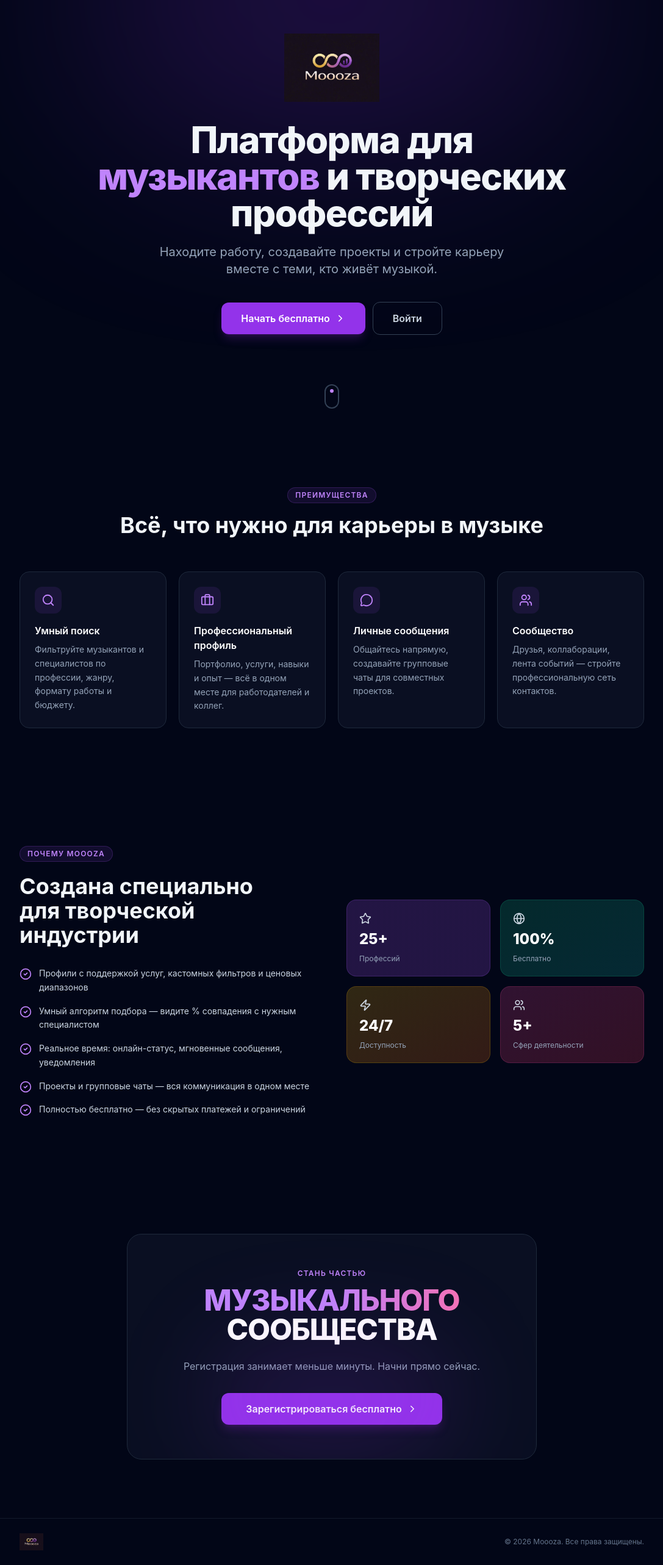
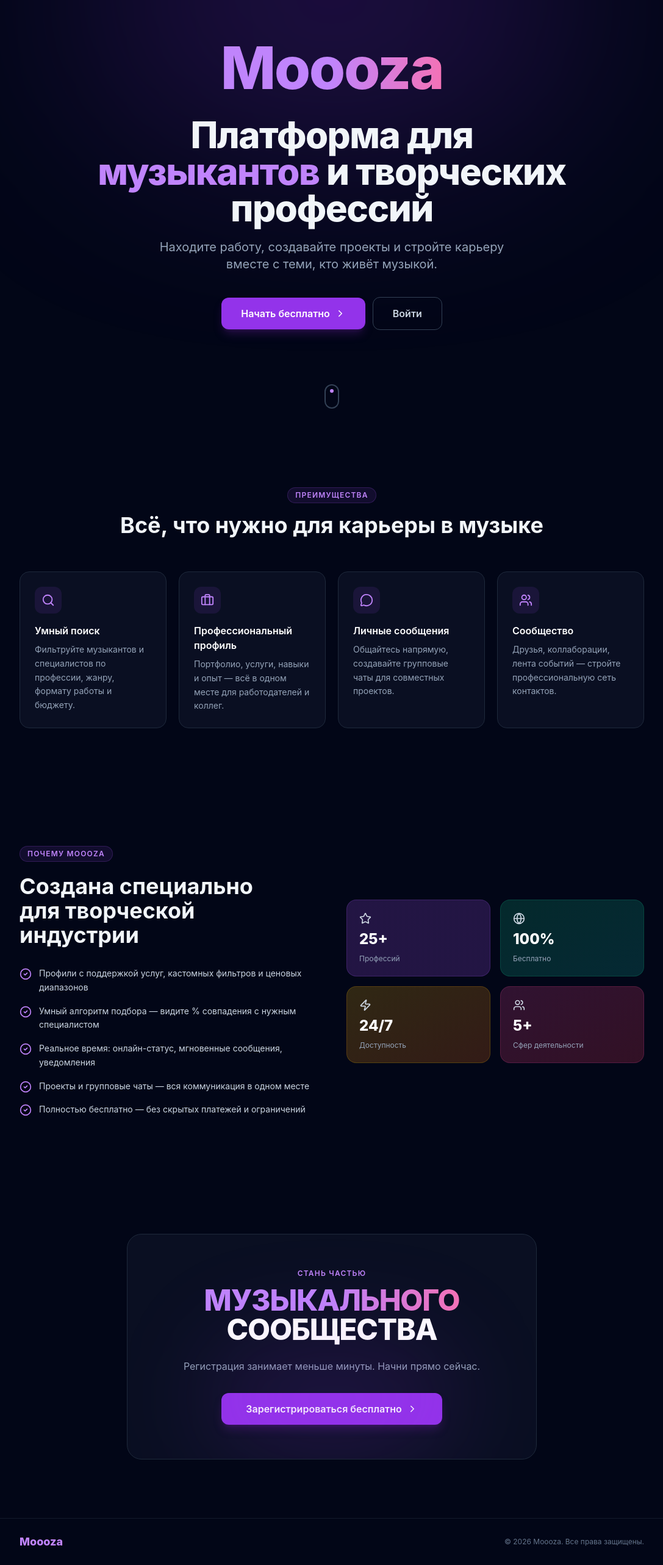
Before and after one commit to cryptoChaosDev/mooza_dev, a React (Vite) app in the folder client/: page / in a window 1280 px wide. Shown: the part 98-2664 px from the top of the page at 61% size, without its empty margins (96-1183 px from the left). Built offline with nearby package versions, Linux system fonts and the light colour scheme; no server answers.

Commit message:
feat: replace logo image with gradient text on landing

```diff
--- a/client/src/pages/LandingPage.tsx
+++ b/client/src/pages/LandingPage.tsx
@@ -35,7 +35,9 @@ export default function LandingPage() {
         <div className="relative z-10 max-w-3xl mx-auto">
           {/* Logo */}
           <motion.div {...fadeUp(0)} className="flex justify-center mb-8">
-            <img src="/logo.jpg" alt="Moooza" className="h-20 sm:h-28 w-auto object-contain" />
+            <span className="text-6xl sm:text-7xl md:text-8xl font-extrabold tracking-tight bg-gradient-to-r from-primary-400 via-purple-400 to-pink-400 bg-clip-text text-transparent">
+              Moooza
+            </span>
           </motion.div>
 
           {/* Headline */}
@@ -214,7 +216,7 @@ export default function LandingPage() {
       {/* ── FOOTER ── */}
       <footer className="border-t border-slate-800/60 py-6 px-4">
         <div className="max-w-5xl mx-auto flex flex-col sm:flex-row items-center justify-between gap-3">
-          <img src="/logo.jpg" alt="Moooza" className="h-7 w-auto object-contain" />
+          <span className="font-extrabold text-lg bg-gradient-to-r from-primary-400 to-purple-400 bg-clip-text text-transparent">Moooza</span>
           <p className="text-slate-500 text-xs">
             &copy; {new Date().getFullYear()} Moooza. Все права защищены.
           </p>
```
